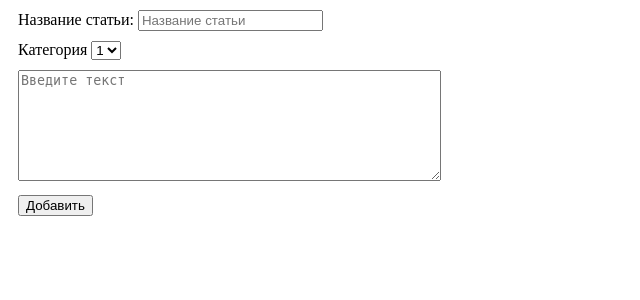
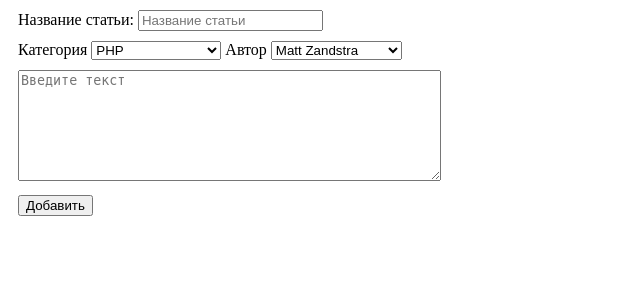
Before and after one commit to IFadeev/php-mysql, a PHP site: page /form.html.php in a window 1280 px wide. Shown: the top 300 px of the page, without its empty margins (0-640 px from the left). Run offline with PHP 8.4, Linux system fonts and the light colour scheme.

Commit message:
Update form.html.php

```diff
--- a/addpost/form.html.php
+++ b/addpost/form.html.php
@@ -18,9 +18,15 @@
     <div>
         <label for="ctgr">Категория</label>
         <select name="ctgr" id="ctgr">
-            <option>1</option>
-            <option>2</option>
-            <option>3</option>
+            <option value="1">PHP</option>
+            <option value="2">Python</option>
+            <option value="3">Java</option>
+            <option value="4">Computer science</option>
+        </select>
+        <label for="author">Автор</label>
+        <select name="author" id="author">
+            <option value="1">Matt Zandstra</option>
+            <option value="2">Steven McConnell</option>
         </select>
     </div>
     <div>
```
